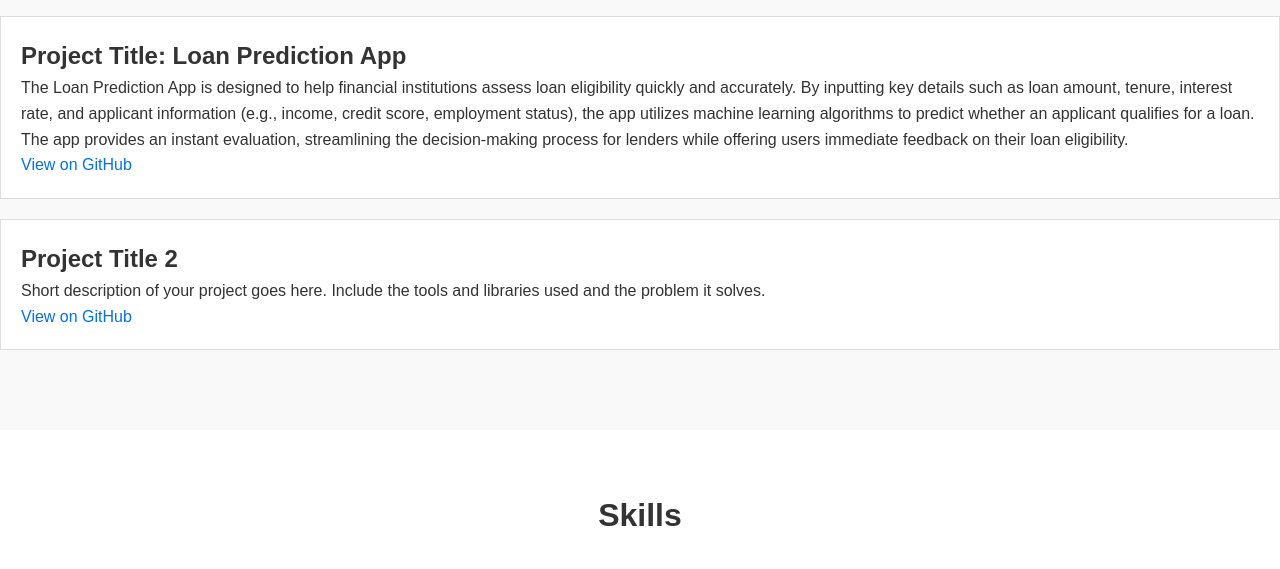
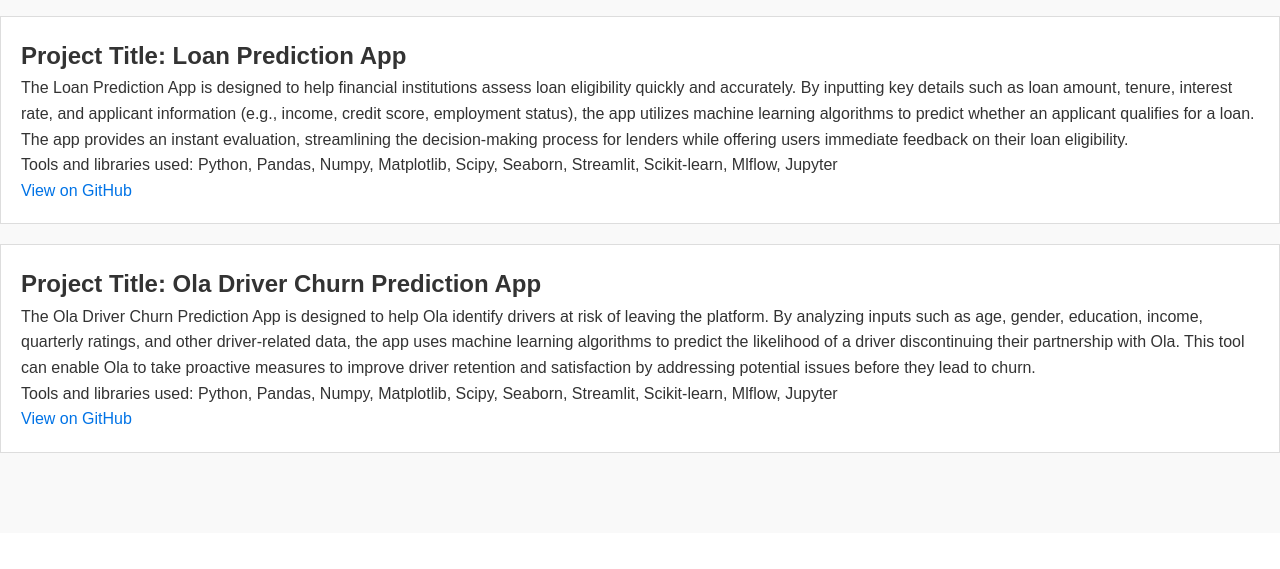
Before and after one commit to Sail2304/portfolio, a plain HTML site: page index.html in a window 1280 px wide. Shown: the part 406-975 px from the top of the page. Drawn offline with Linux system fonts and the light colour scheme.

Commit message:
added Ola driver churn prediction app

```diff
--- a/index.html
+++ b/index.html
@@ -36,12 +36,14 @@
                 <h3>Project Title: Loan Prediction App
                 </h3>
                 <p>The Loan Prediction App is designed to help financial institutions assess loan eligibility quickly and accurately. By inputting key details such as loan amount, tenure, interest rate, and applicant information (e.g., income, credit score, employment status), the app utilizes machine learning algorithms to predict whether an applicant qualifies for a loan. The app provides an instant evaluation, streamlining the decision-making process for lenders while offering users immediate feedback on their loan eligibility.</p>
-                <a href="https://github.com/yourusername/project1" target="_blank">View on GitHub</a>
+                <p>Tools and libraries used: Python, Pandas, Numpy, Matplotlib, Scipy, Seaborn, Streamlit, Scikit-learn, Mlflow, Jupyter</p>
+                <a href="https://github.com/Sail2304/LoanTap" target="_blank">View on GitHub</a>
             </div>
             <div class="project">
-                <h3>Project Title 2</h3>
-                <p>Short description of your project goes here. Include the tools and libraries used and the problem it solves.</p>
-                <a href="https://github.com/yourusername/project2" target="_blank">View on GitHub</a>
+                <h3>Project Title: Ola Driver Churn Prediction App</h3>
+                <p>The Ola Driver Churn Prediction App is designed to help Ola identify drivers at risk of leaving the platform. By analyzing inputs such as age, gender, education, income, quarterly ratings, and other driver-related data, the app uses machine learning algorithms to predict the likelihood of a driver discontinuing their partnership with Ola. This tool can enable Ola to take proactive measures to improve driver retention and satisfaction by addressing potential issues before they lead to churn.</p>
+                <p>Tools and libraries used: Python, Pandas, Numpy, Matplotlib, Scipy, Seaborn, Streamlit, Scikit-learn, Mlflow, Jupyter</p>
+                <a href="https://github.com/Sail2304/Ola-driver-churn" target="_blank">View on GitHub</a>
             </div>
             <!-- Add more projects as needed -->
         </div>
```
